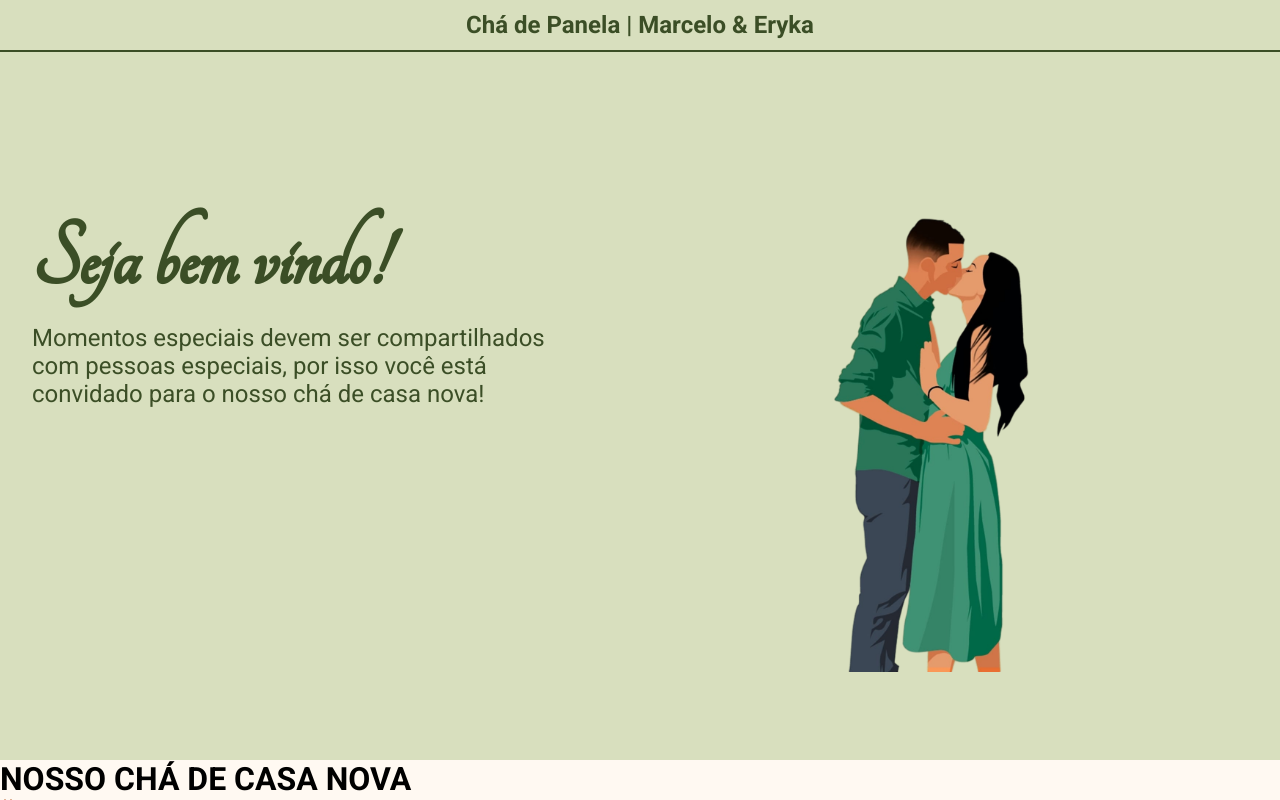
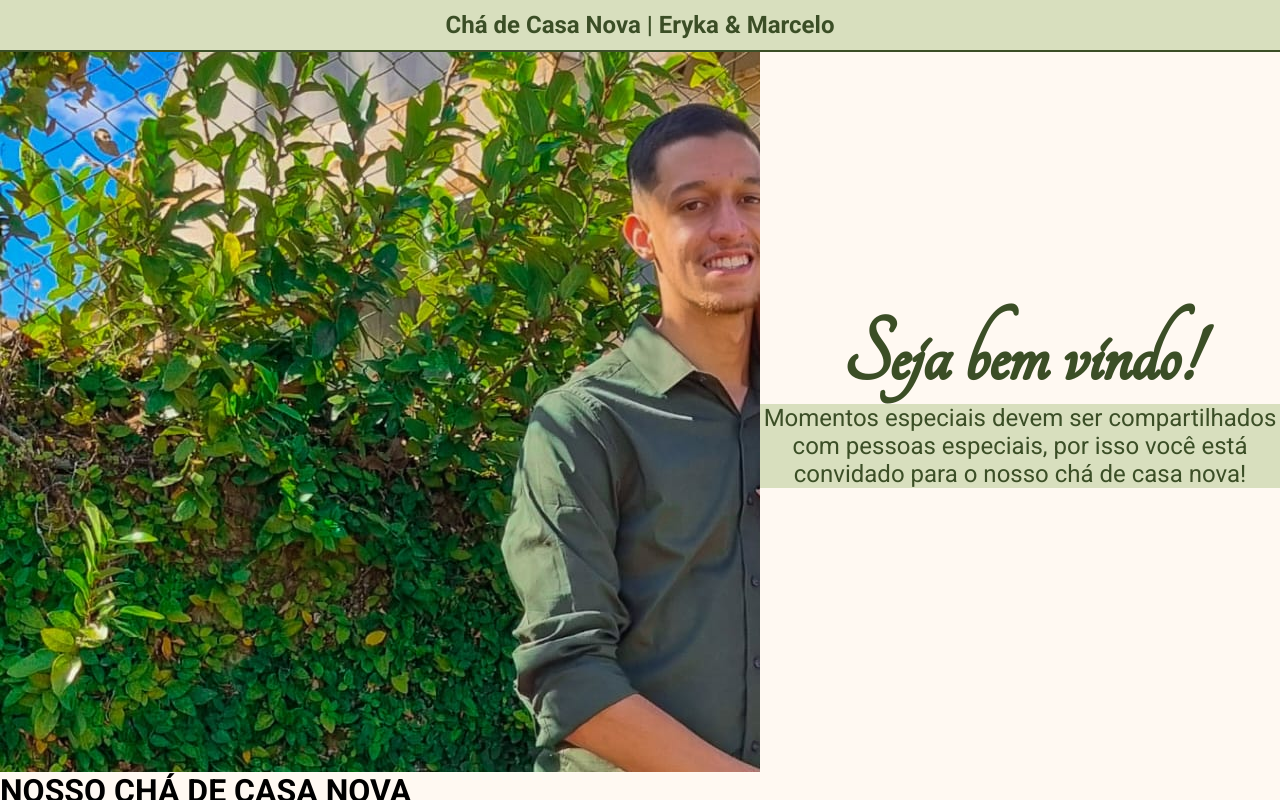
Before and after one commit to marcelovdsm/cha-de-panela, a React (Vite) app: page / in a window 1280 px wide. Shown: the top 800 px of the page. Built offline with nearby package versions, Linux system fonts and the light colour scheme.

Commit message:
last changes

```diff
--- a/src/components/Header/index.tsx
+++ b/src/components/Header/index.tsx
@@ -1,9 +1,9 @@
-import { HeaderStyles } from "./styles"
+import { HeaderStyles } from './styles'
 
 export const Header = () => {
   return (
     <HeaderStyles>
-      <h2>Chá de Panela | Marcelo & Eryka</h2>
+      <h2>Chá de Casa Nova | Eryka & Marcelo</h2>
     </HeaderStyles>
   )
 }
--- a/src/components/WelcomePage/index.tsx
+++ b/src/components/WelcomePage/index.tsx
@@ -1,9 +1,9 @@
-import coupleArt from '../../assets/couple-art.jpeg'
-import { WelcomeInfo, WelcomePageStyles } from './styles'
+import { BackgroundImage, WelcomeInfo, WelcomePageStyles } from './styles'
 
 export const WelcomePage = () => {
   return (
     <WelcomePageStyles>
+      <BackgroundImage></BackgroundImage>
       <WelcomeInfo>
         <h1>Seja bem vindo!</h1>
         <p>
@@ -11,7 +11,6 @@ export const WelcomePage = () => {
           isso você está convidado para o nosso chá de casa nova!
         </p>
       </WelcomeInfo>
-      <img src={coupleArt} alt="Arte de uma foto nossa" />
     </WelcomePageStyles>
   )
 }
--- a/src/components/WelcomePage/styles.tsx
+++ b/src/components/WelcomePage/styles.tsx
@@ -1,14 +1,15 @@
+import backgroundCouple from '../../assets/background-couple.jpg'
 import styled from 'styled-components'
 
 export const WelcomePageStyles = styled.div`
   display: flex;
-  padding: 2rem 2rem 0 2rem;
+  justify-content: center;
   width: 100vw;
-  background-color: ${(props) => props.theme.lightGreen};
+  height: 45rem;
+
   h1 {
     font-family: 'tangerine';
     font-size: 6rem;
-    margin: 8rem 0rem 1rem;
     color: ${(props) => props.theme.darkGreen};
   }
   p {
@@ -18,12 +19,21 @@ export const WelcomePageStyles = styled.div`
     color: ${(props) => props.theme.darkGreen};
     background-color: ${(props) => props.theme.lightGreen};
   }
-  img {
-    width: 20.65rem;
-    margin: 0rem 14rem 5.5rem;
-  }
 `
+
+export const BackgroundImage = styled.div`
+  background-image: url(${backgroundCouple});
+  width: 100%;
+`
+
 export const WelcomeInfo = styled.div`
   display: flex;
   flex-direction: column;
+  margin-top: 16rem;
+  align-items: center;
+  z-index: 2;
+
+  p {
+    text-align: center;
+  }
 `
```
Also changed, not shown: src/assets/background-couple.jpg (added).
